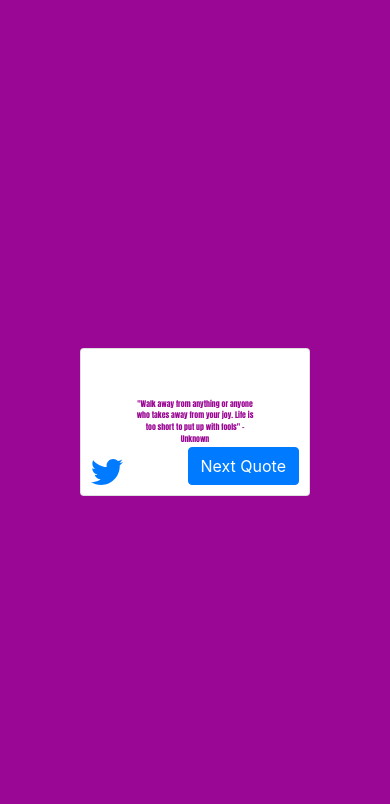
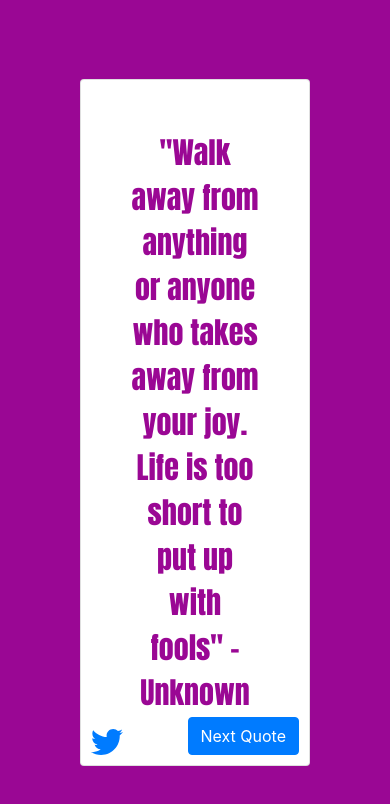
Before and after one commit to travelerr/RandomQuoteGenerator, a React (Create React App) app in the folder client/: page / in a window 390 px wide. Shown: the top 804 px of the page. Built offline with nearby package versions, Linux system fonts and the light colour scheme.

Commit message:
change text size for mobile responsivness

```diff
--- a/client/src/App.js
+++ b/client/src/App.js
@@ -1,5 +1,6 @@
 import React from 'react';
 import './App.css';
+import './index.css';
 import SocialFollow from "./SocialFollow";
 
 
@@ -54,9 +55,9 @@ class App extends React.Component {
                     </div>
                     <div class='col-8'>
                         <div class='card'>
-                            <p style={{
+                            <p class='quote-text' style={{
                               fontFamily: 'Impact',
-                              fontSize: '2vw',
+                              fontSize: '30px',
                               textAlign: 'center',
                               margin: '50px',
                               color: this.state.colorsPrimary[this.state.currentColorIndex]
--- a/client/src/index.css
+++ b/client/src/index.css
@@ -11,8 +11,7 @@ code {
   font-family: source-code-pro, Menlo, Monaco, Consolas, 'Courier New',
     monospace;
 }
-
 #twitter:focus {
   background: rgb(228, 28, 28);
-  outline: 3px solid orange;
+  outline: 3px solid rgb(46, 130, 168);
 }
```
